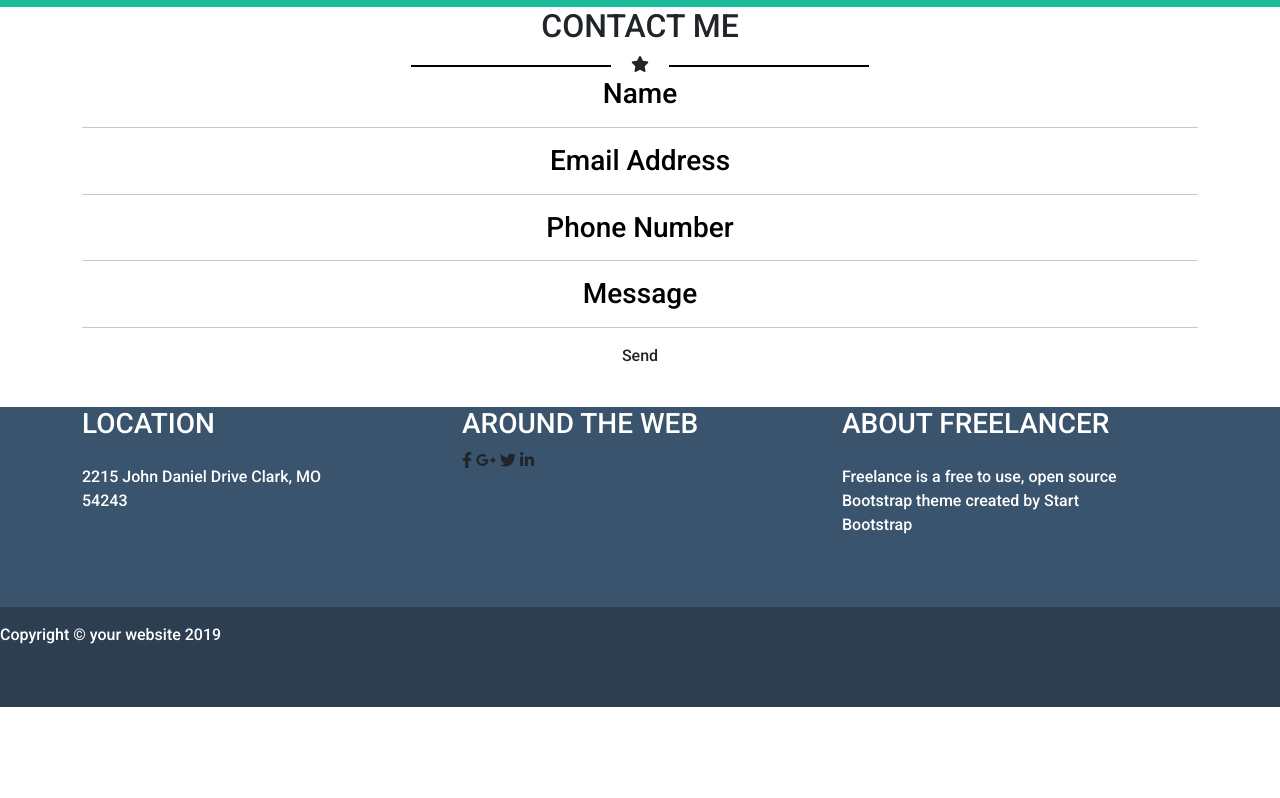
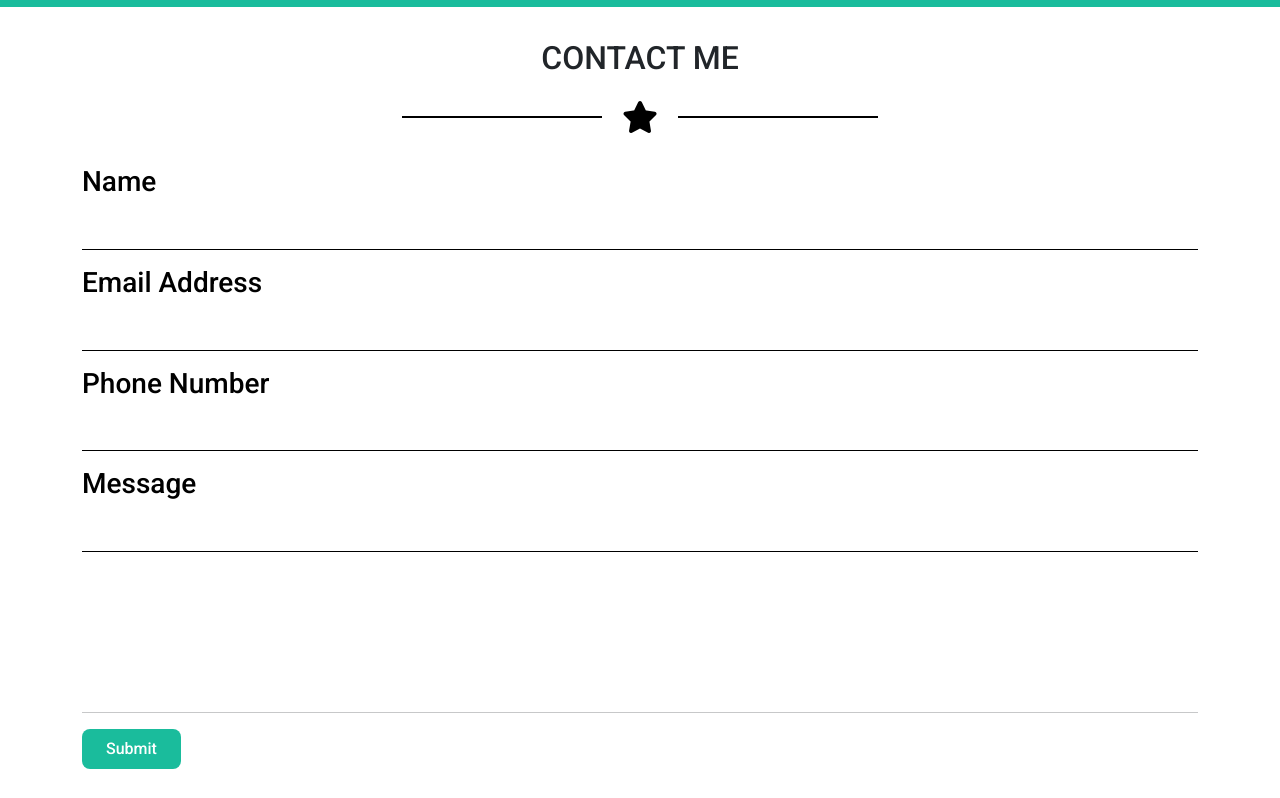
Before and after one commit to GabrieleSalati/html-css-bootstrap-freelancer, a plain HTML site: page index.html in a window 1280 px wide. Shown: the part 1600-2398 px from the top of the page. Before the commit the page ends 2307 px from the top, so only its background shows below. Drawn offline with nearby package versions, Linux system fonts and the light colour scheme.

Commit message:
Form complete

```diff
--- a/css/style.css
+++ b/css/style.css
@@ -10,6 +10,7 @@ h1 {
 
 h3 {
     color: white;
+    padding: 1rem 0;
 }
 
 .bright-title {
@@ -136,11 +137,35 @@ p {
 /* CONTACTS */
 
 .contacts {
-    height: 400px;
+    padding: 2rem 0;
 }
 
 .contactme {
     text-align: center;
+}
+
+form {
+    text-align: left;
+}
+
+.data {
+    border-top: 0px;
+    border-left: 0px;
+    border-right: 0px;
+    border-bottom: 1px solid black;
+    width: 100%;
+}
+
+hr {
+    margin-top: 10rem;
+}
+
+.send {
+    color: white;
+    background-color: #1ABC9C;
+    border: 0px;
+    border-radius: 0.5rem;
+    padding: 0.5rem 1.5rem;
 }
 
 /* FOOTER STYLE */
--- a/index.html
+++ b/index.html
@@ -101,19 +101,20 @@
             <div class="container contactme">
                 <h2>CONTACT ME</h2>
                 <div class="line-dark"></div>
-                <i class="fa-solid fa-star"></i>
+                <i class="fa-solid fa-star dark-star"></i>
                 <div class="line-dark"></div>
-                <div>
+                <form action="" method="get">
                   <h3 class="darkfont">Name</h3>
+                  <input class="data" type="text">
+                  <h3 class="darkfont">Email Address</h3>
+                  <input class="data" type="text">
+                  <h3 class="darkfont">Phone Number</h3>
+                  <input class="data" type="text">
+                  <h3 class="darkfont">Message</h3>
+                  <input class="data" type="text">
                   <hr>
-                  <h3 class="darkfont">Email Address</h3>
-                  <hr>
-                  <h3 class="darkfont">Phone Number</h3>
-                  <hr>
-                  <h3 class="darkfont">Message</h3>
-                  <hr>
-                  <span>Send</span>
-                </div>
+                  <input class="send" type="submit">
+                </form>
             </div>
         </section>
 
```
